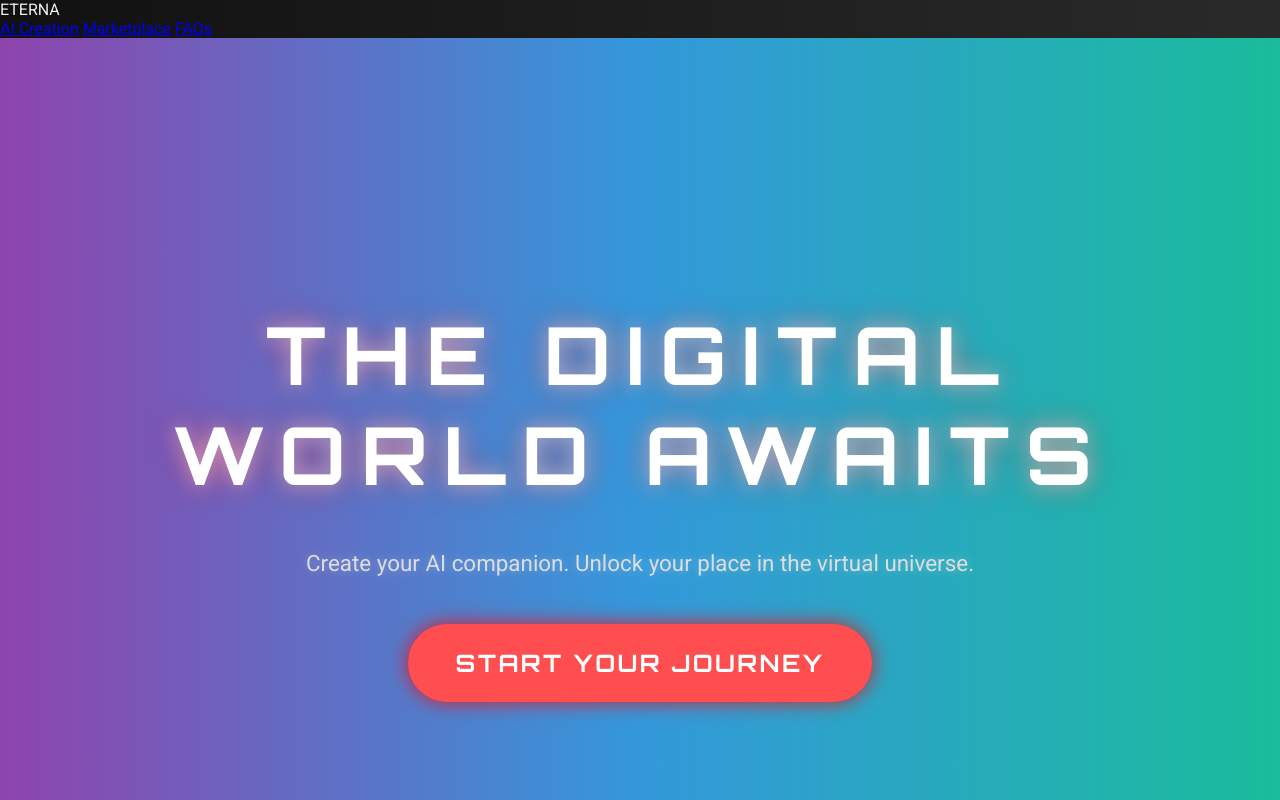
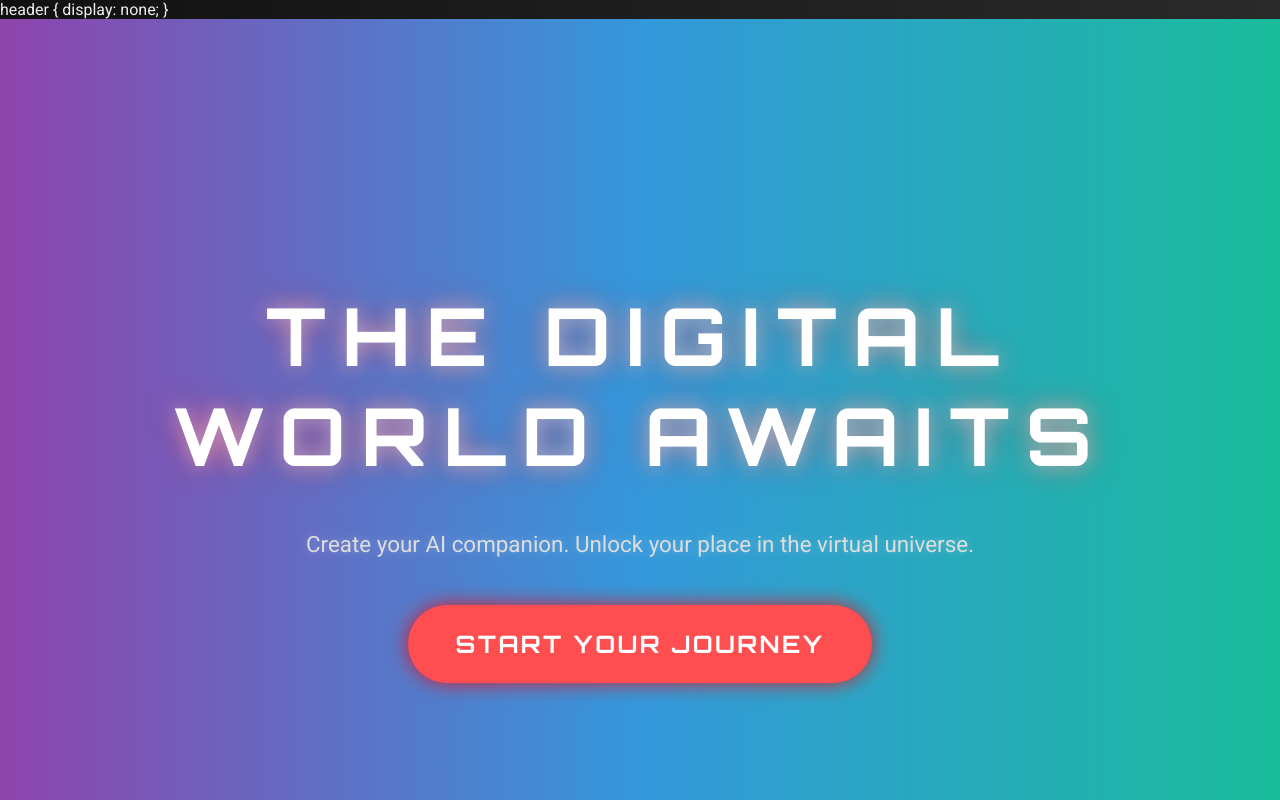
Before and after one commit to Eterna-001/Eterna, a plain HTML site: page index.html in a window 1280 px wide. Shown: the top 800 px of the page. Drawn offline with Linux system fonts and the light colour scheme.

Commit message:
Update index.html

```diff
--- a/index.html
+++ b/index.html
@@ -189,12 +189,10 @@
   </div>
 
   <header>
-    <div class="logo">ETERNA</div>
-    <nav>
-      <a href="#">AI Creation</a>
-      <a href="#">Marketplace</a>
-      <a href="#">FAQs</a>
-    </nav>
+    header {
+  display: none;
+}
+
   </header>
 
   <section class="hero">
```
